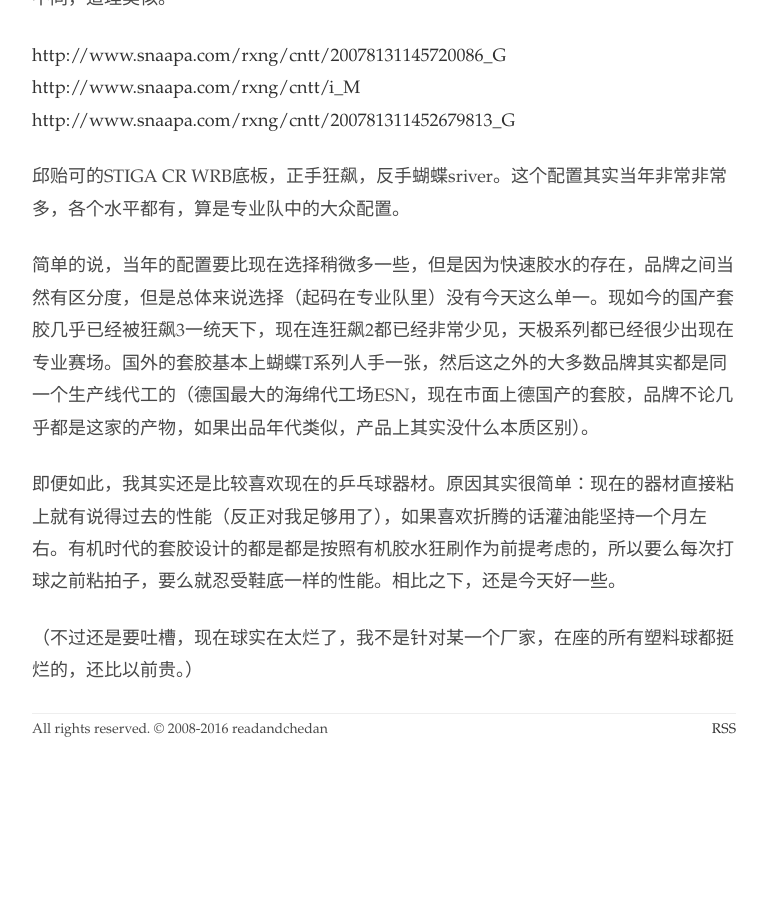
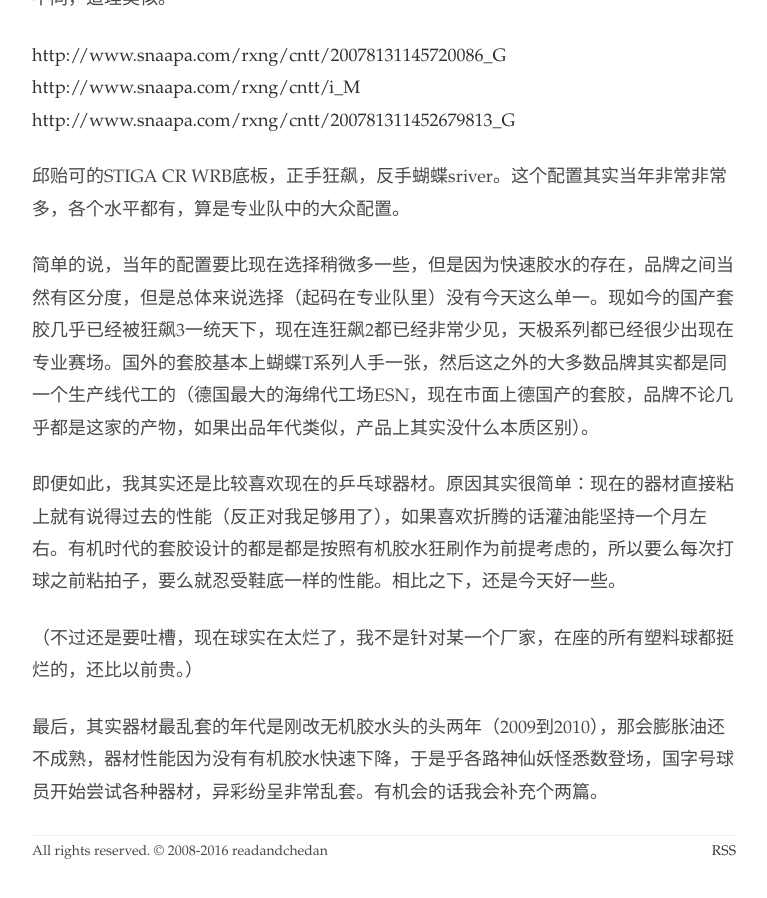
Before and after one commit to readandchedan/readandchedan.github.io, a Jekyll site: the page built from _posts/tabletennis/_posts/2016-09-06-classic-equipment.md, in a window 1280 px wide and 900 px high, scrolled down 5176 px. Shown: the whole window, without its empty margins (256-1023 px from the left). Built offline with Jekyll 4.4.1, drawn with Linux system fonts in a browser that asks for light colours; before the commit the page ends 5955 px from its top, so only the background shows below that.

Commit message:
new post

```diff
--- a/_posts/tabletennis/_posts/2016-09-06-classic-equipment.md
+++ b/_posts/tabletennis/_posts/2016-09-06-classic-equipment.md
@@ -134,3 +134,5 @@
 即便如此，我其实还是比较喜欢现在的乒乓球器材。原因其实很简单：现在的器材直接粘上就有说得过去的性能（反正对我足够用了），如果喜欢折腾的话灌油能坚持一个月左右。有机时代的套胶设计的都是都是按照有机胶水狂刷作为前提考虑的，所以要么每次打球之前粘拍子，要么就忍受鞋底一样的性能。相比之下，还是今天好一些。
 
 （不过还是要吐槽，现在球实在太烂了，我不是针对某一个厂家，在座的所有塑料球都挺烂的，还比以前贵。）
+
+最后，其实器材最乱套的年代是刚改无机胶水头的头两年（2009到2010），那会膨胀油还不成熟，器材性能因为没有有机胶水快速下降，于是乎各路神仙妖怪悉数登场，国字号球员开始尝试各种器材，异彩纷呈非常乱套。有机会的话我会补充个两篇。
```
